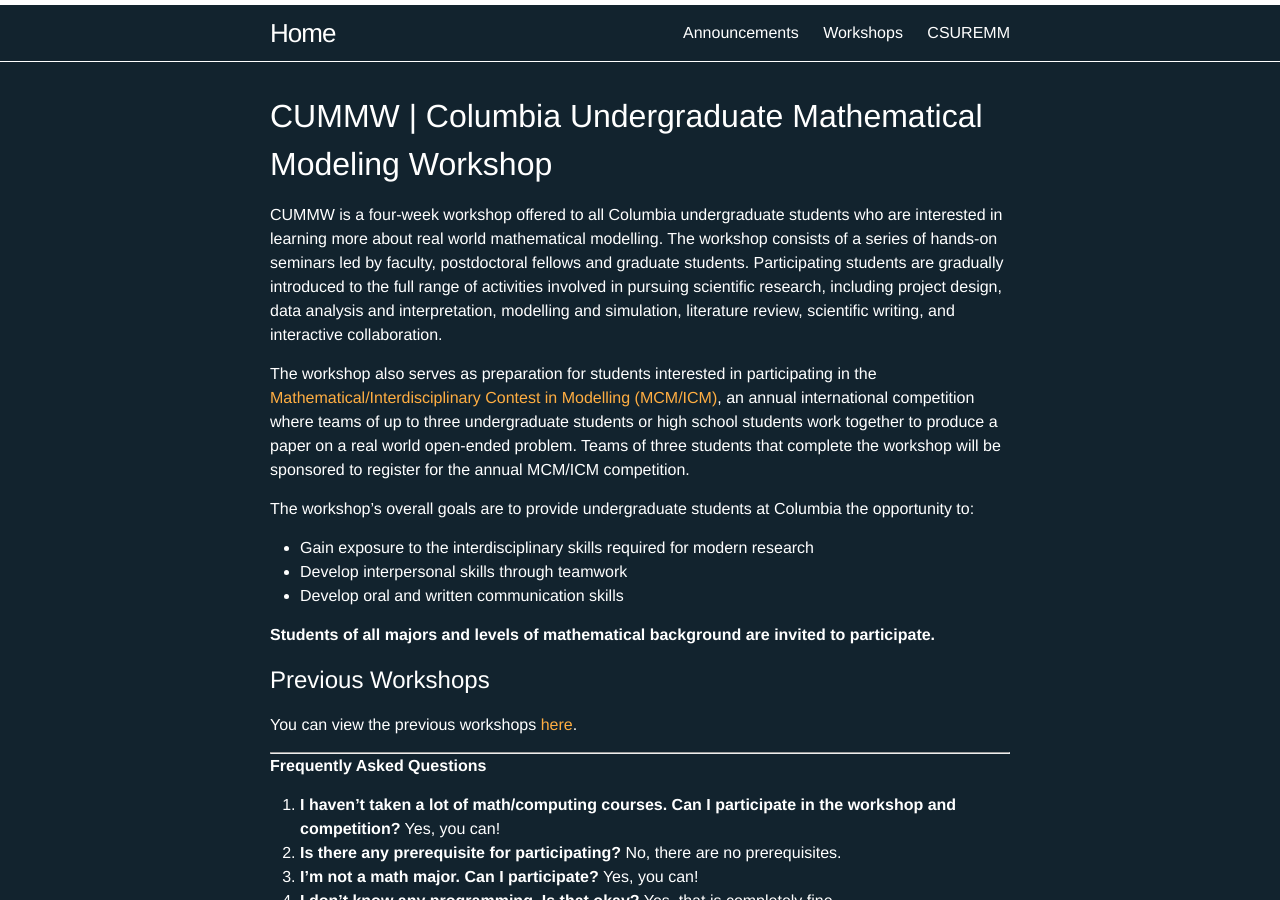
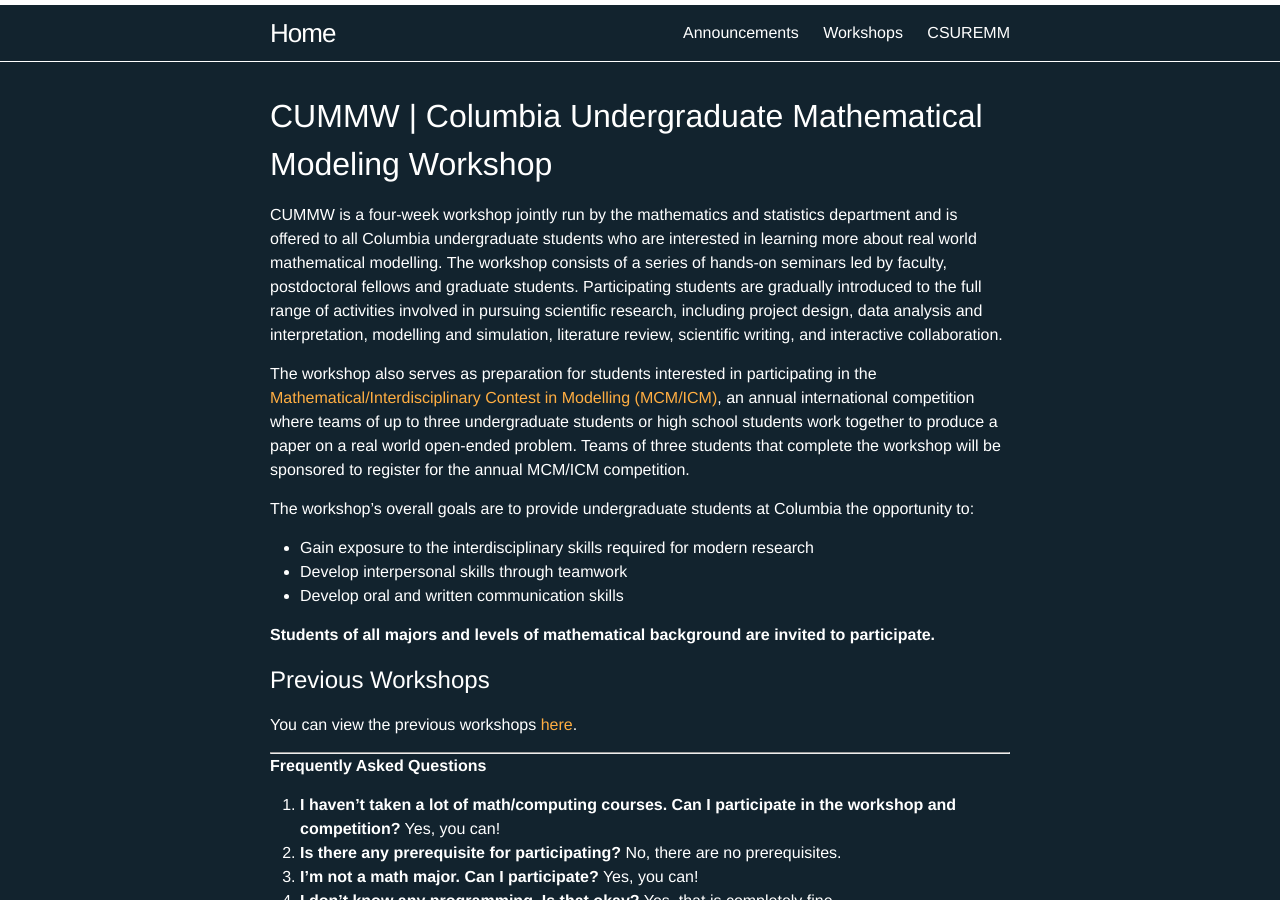
Before and after one commit to ColumbiaUndergradMathModeling/Home, a Jekyll site: the page built from workshops.md, in a window 1280 px wide and 900 px high. Built offline with Jekyll 4.4.1, drawn with Linux system fonts in a browser that asks for light colours.

Commit message:
Update workshops.md

```diff
--- a/workshops.md
+++ b/workshops.md
@@ -6,7 +6,7 @@
 ---
 # CUMMW | Columbia Undergraduate Mathematical Modeling Workshop
 
-CUMMW is a four-week workshop offered to all Columbia undergraduate students who are interested in learning more about real world mathematical modelling. The workshop consists of a series of hands-on seminars led by faculty, postdoctoral fellows and graduate students. Participating students are gradually introduced to the full range of activities involved in pursuing scientific research, including project design, data analysis and interpretation, modelling and simulation, literature review, scientific writing, and interactive collaboration.
+CUMMW is a four-week workshop jointly run by the mathematics and statistics department and is offered to all Columbia undergraduate students who are interested in learning more about real world mathematical modelling. The workshop consists of a series of hands-on seminars led by faculty, postdoctoral fellows and graduate students. Participating students are gradually introduced to the full range of activities involved in pursuing scientific research, including project design, data analysis and interpretation, modelling and simulation, literature review, scientific writing, and interactive collaboration.
 
 The workshop also serves as preparation for students interested in participating in the [Mathematical/Interdisciplinary Contest in Modelling (MCM/ICM)](https://www.comap.com/undergraduate/contests/index.html), an annual international competition where teams of up to three undergraduate students or high school students work together to produce a paper on a real world open-ended problem. Teams of three students that complete the workshop will be sponsored to register for the annual MCM/ICM competition.
 
```
